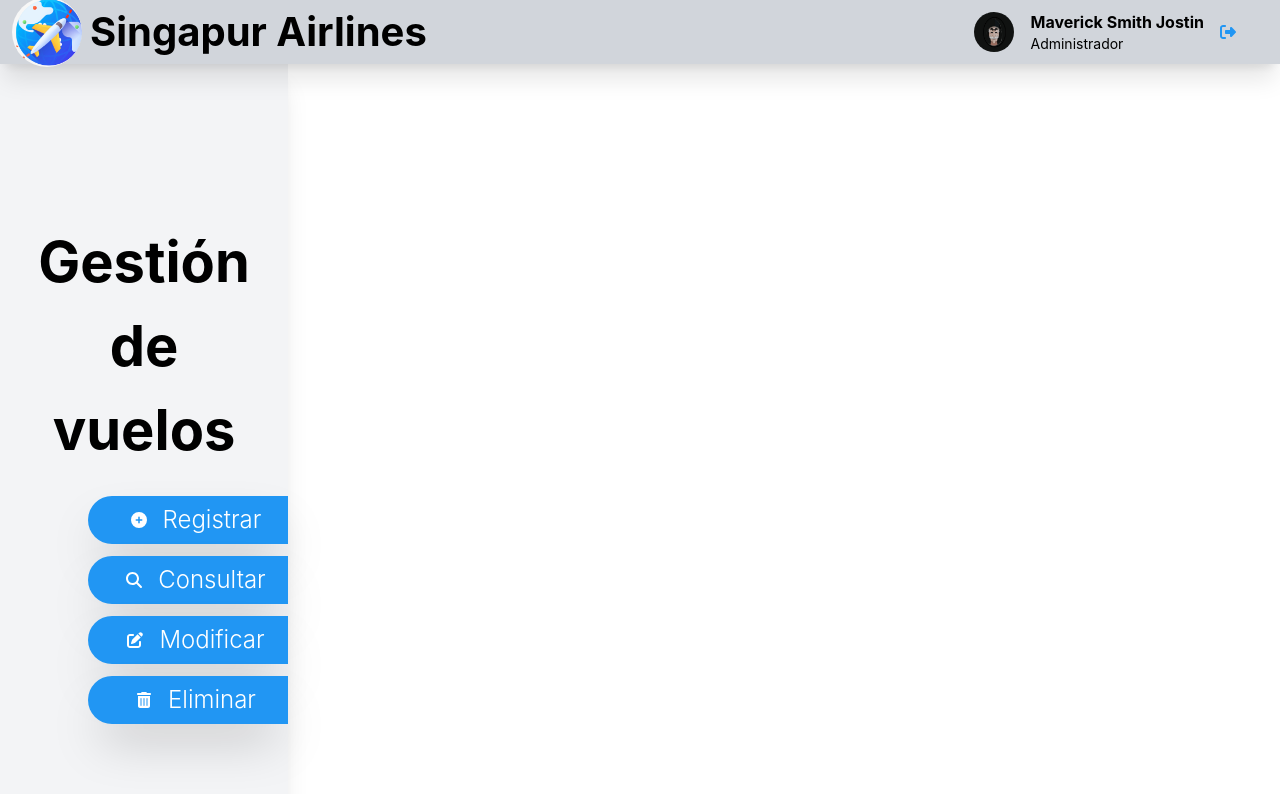
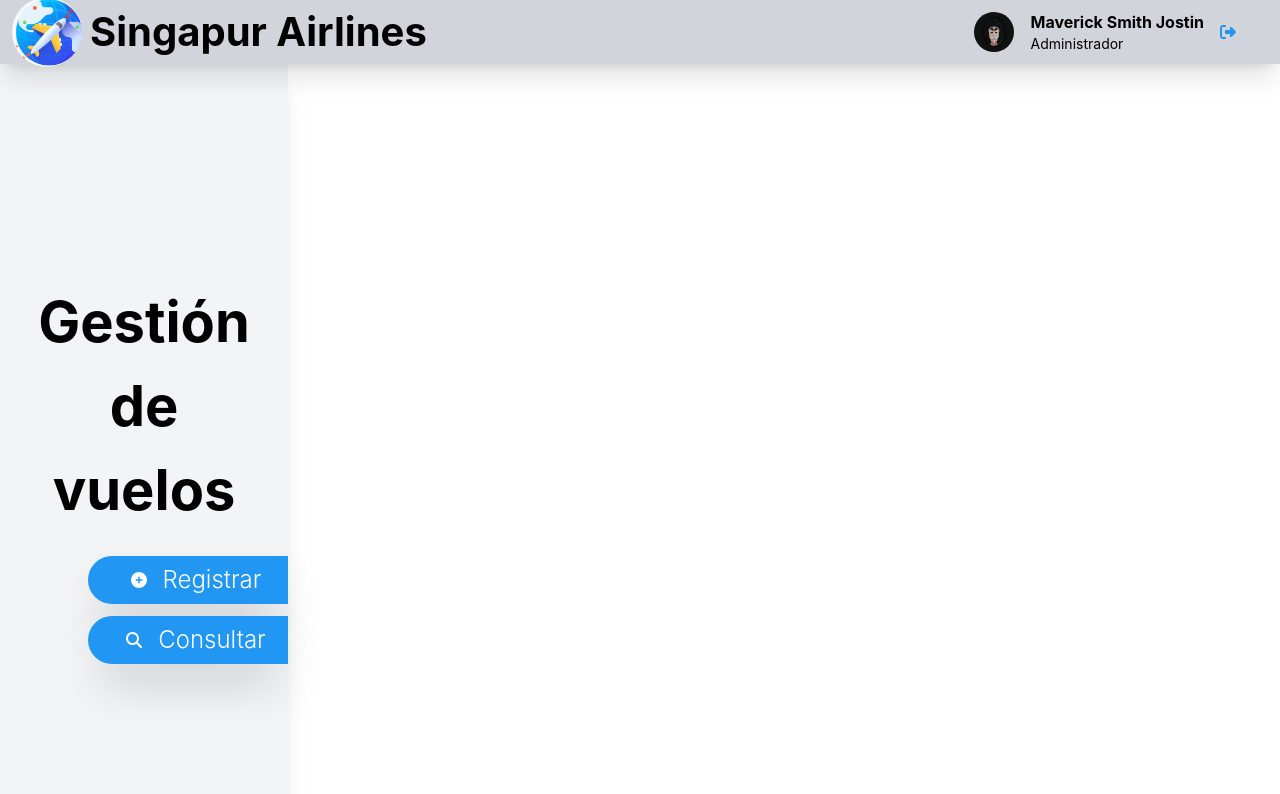
Before and after one commit to manuelRestrep0/frontend-presencial, a Next.js app: page /gestion-vuelos-a in a window 1280 px wide. Shown: the top 794 px of the page. Built offline with nearby package versions, Linux system fonts and the light colour scheme.

Commit message:
add bookings restrictions

```diff
--- a/components/atoms/buttons/index.tsx
+++ b/components/atoms/buttons/index.tsx
@@ -1,6 +1,6 @@
 'use client';
 import { FontAwesomeIcon } from '@fortawesome/react-fontawesome';
-import { faEdit, faPaperPlane, faPlusCircle, faSearch, faTrashAlt } from '@fortawesome/free-solid-svg-icons';
+import { faPaperPlane, faPlusCircle, faSearch } from '@fortawesome/free-solid-svg-icons';
 import React from 'react';
 import { PrincipalTextWhite } from '@components/atoms/text';
 
@@ -61,31 +61,3 @@ export function BtnConsultar ({toggleSearchPage}: BtnConsultarProps) {
       );
 
 }
-
-export function BtnModificar () {
-    return (
-        <button className='bg-primary text-white py-2 px-4 rounded-none rounded-l-full w-[200px] h-12 font-bold flex items-center justify-center hover:bg-secondary  shadow-2xl'>
-            <div className='w-12 h-12 pl-2 flex justify-center mt-8'>
-                <FontAwesomeIcon icon={faEdit} className="mr-2" />
-            </div>
-            <PrincipalTextWhite text="Modificar"></PrincipalTextWhite>
-
-
-        </button>
-      );
-
-}
-
-export function BtnEliminar () {
-    return (
-        <button className='bg-primary text-white py-2 px-4 rounded-none rounded-l-full w-[200px] h-12 font-bold flex items-center justify-center hover:bg-secondary  shadow-2xl'>
-            <div className='w-12 h-12 pl-2 flex justify-center'>
-                <FontAwesomeIcon icon={faTrashAlt} className="mr-2 mt-4" />
-            </div>
-            <PrincipalTextWhite text="Eliminar"></PrincipalTextWhite>
-
-
-        </button>
-      );
-
-}
--- a/components/organisms/forms/flightForm.tsx
+++ b/components/organisms/forms/flightForm.tsx
@@ -4,6 +4,30 @@ import { BtnGuardar } from '@components/atoms/buttons';
 import { PrincipalText, Subtitle } from '@components/atoms/text';
 
 export default function FlightForm(){
+
+    interface FlightData {
+        id: number;
+        flightNumber: string;
+        basePrice: number;
+        taxPercent: number;
+        surcharge: number;
+        flightType: string;
+        scales: Scale[];
+    }
+
+    interface Scale {
+        airplaneModel: {
+            id: string;
+        };
+        originAirport: {
+            id: string;
+        };
+        destinationAirport: {
+            id: string;
+        };
+        departureDate: string;
+        arrivalDate: string;
+    }
 
     const [errorMessage, setErrorMessage] = useState<string | null>(null);
     const [flightNumber, setFlightNumber] = useState<string | null>(null);
@@ -69,8 +93,14 @@ export default function FlightForm(){
             });
 
             if (response.ok) {
-                setFlightNumber(flightNumber); // Actualizar el número de vuelo
-                setShowSuccessModal(true); // Mostrar la ventana emergente de éxito
+
+                const responseData = await response.json() as FlightData; // Especificar el tipo de responseData
+                const flightNumber = responseData.flightNumber; // Acceder directamente al flightNumber del objeto responseData
+                setFlightNumber(flightNumber); // Actualizar el número de vuelo con el flightNumber generado
+                setShowSuccessModal(true);; // Mostrar la ventana emergente de éxito
+
+
+                 // Mostrar la ventana emergente de éxito
             } else {
                 throw new Error('Error en el servidor');
             }
--- a/components/organisms/searchForm/searchpage.tsx
+++ b/components/organisms/searchForm/searchpage.tsx
@@ -35,18 +35,24 @@ const SearchPage: React.FC = () => {
       };
 
       const handleEdit = (flightNumber: string) => {
-        // Lógica para editar el vuelo con el ID proporcionado
         console.log('Editar vuelo con ID:', flightNumber);
       };
 
       const handleDelete = async (flightNumber: string) => {
-        // Buscar el vuelo por su flightNumber para obtener su ID
-        const flightToDelete = flights.find((flight: Flight) => flight.flightNumber === flightNumber);
+        // Eliminar el prefijo "SA" del número de vuelo
+        const flightNumberWithoutPrefix = flightNumber.substring(2);
 
-        if (flightToDelete) {
-          const { flightNumber } = flightToDelete;
         try {
-            // Realizar la petición DELETE para eliminar el vuelo
+            // Verificar si el vuelo tiene reservas
+            const response = await axios.get(`https://codefact.udea.edu.co/modulo-18/api/v1/flights/has-bookings/${flightNumberWithoutPrefix}`);
+
+            if (response.data && response.data.hasBookings) {
+                // Si el vuelo tiene reservas, mostrar un mensaje al usuario y no permitir la eliminación
+                const errorMessage = `El vuelo con número ${flightNumber} tiene reservas y no puede ser eliminado.`;
+                console.log(errorMessage);
+                alert(errorMessage);
+            } else {
+                // Si el vuelo no tiene reservas, proceder con la eliminación
                 await axios.delete(`https://codefact.udea.edu.co/modulo-18/api/v1/flights/${flightNumber}`);
                 console.log(`Vuelo con ID ${flightNumber} eliminado exitosamente`);
                 const confirmMessage = `Vuelo con ID ${flightNumber} eliminado exitosamente. La página se recargará para reflejar los cambios.`;
@@ -54,13 +60,18 @@ const SearchPage: React.FC = () => {
                     // Recargar la página después de que el usuario acepte el mensaje
                     window.location.reload();
                 }
+            }
         } catch (error) {
-            console.error('Error al eliminar el vuelo:', error);
-          }
-        } else {
-          console.log(`No se encontró ningún vuelo con el número de vuelo ${flightNumber}`);
+            // Si hay un error en la petición, verificar si es debido a que el vuelo tiene reservas
+
+                // Mostrar el mensaje de error al usuario
+                const errorMessage = `El vuelo con número ${flightNumber} tiene reservas y no puede ser eliminado.`;
+                console.error(errorMessage);
+                alert(errorMessage);
+
         }
     };
+
 
 
       return (
--- a/components/organisms/sidebar/sidebar.tsx
+++ b/components/organisms/sidebar/sidebar.tsx
@@ -1,15 +1,12 @@
 'use client';
 import React from "react";
-import { BtnConsultar, BtnEliminar, BtnModificar, BtnRegistrar } from "@components/atoms/buttons";
+import { BtnConsultar, BtnRegistrar } from "@components/atoms/buttons";
 import { Title } from "@components/atoms/text";
 
 interface SideBarProps {
   toggleFlightForm: () => void;
   toggleSearchPage: () => void;
 }
-
-
-
 
 function SideBar({ toggleFlightForm, toggleSearchPage }: SideBarProps) {
   return (
@@ -31,14 +28,6 @@ function SideBar({ toggleFlightForm, toggleSearchPage }: SideBarProps) {
     </div>
     </aside>
 
-    <div className="flex justify-end">
-      <BtnModificar/>
-    </div>
-
-    <div className="flex justify-end">
-      <BtnEliminar/>
-    </div>
-
   </div>
 </div>
 
```
Lines whose indentation alone changed are shown as unchanged.
